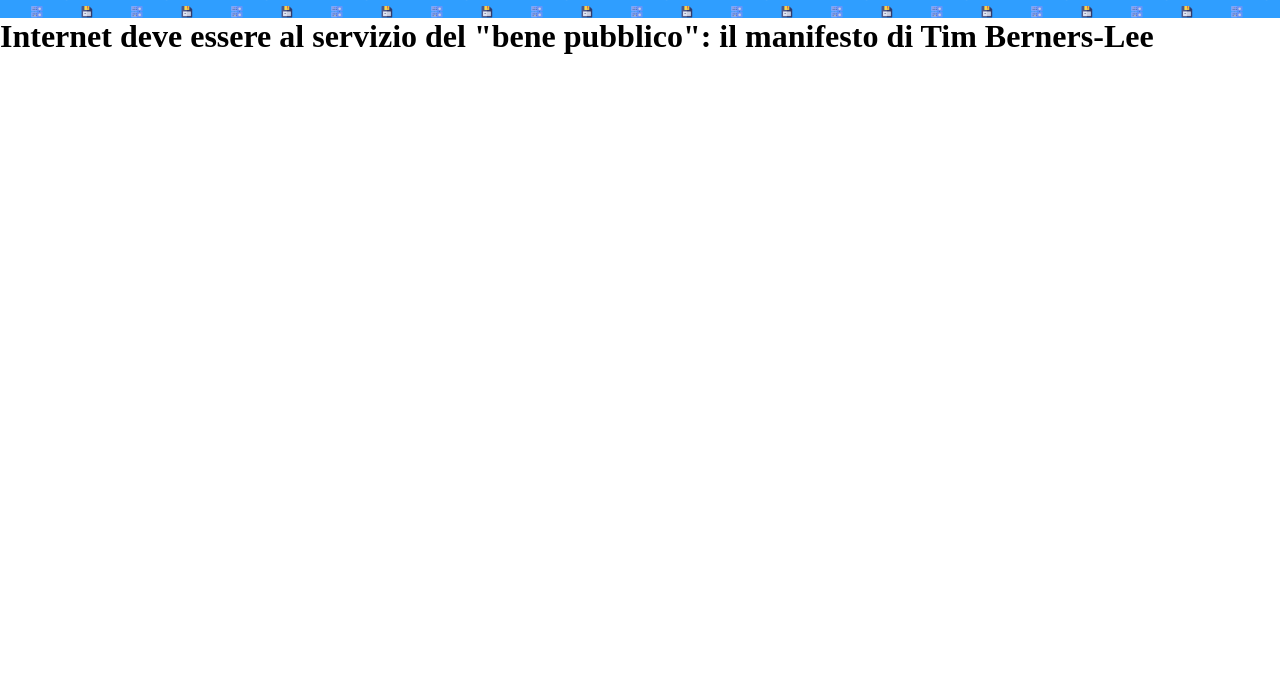
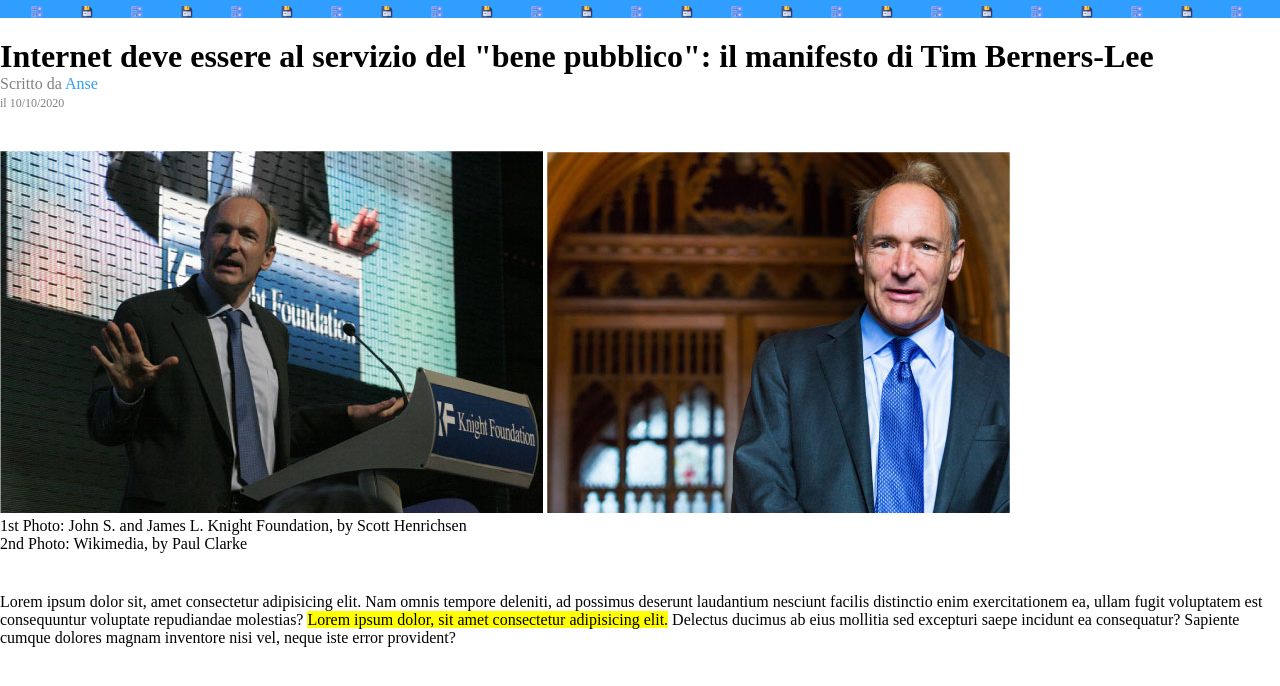
Before and after one commit to Anse98/html-css-booleaner, a plain HTML site: page index.html in a window 1280 px wide. Shown: the part 82-768 px from the top of the page. Drawn offline with Linux system fonts and the light colour scheme.

Commit message:
ADD - Foto, didascalie, paragrafo

```diff
--- a/css/style.css
+++ b/css/style.css
@@ -15,3 +15,19 @@
 #logo-header {
   width: 150px;
 }
+
+.general {
+  padding: 20px 0;
+}
+
+#autore-e-data {
+  color: hsl(0, 0%, 50%);
+}
+
+#Anse {
+  color: rgba(0, 136, 255, 0.814);
+}
+
+#data-pubblicazione {
+  font-size: 12px;
+}
--- a/index.html
+++ b/index.html
@@ -15,8 +15,26 @@
   </header>
 
   <main>
-    <div>
+    <!-- Titolo e data di pubblicazione -->
+    <div class="general">
       <h1>Internet deve essere al servizio del "bene pubblico": il manifesto di Tim Berners-Lee</h1>
+
+      <p id="autore-e-data">Scritto da <span id="Anse">Anse</span><br><span id="data-pubblicazione"> il 10/10/2020</span></p>
+    </div>
+    <!-- Fine titolo e data di pubblicazione -->
+
+    <div class="general">
+      <img src="./img/tim-1.jpg">
+      <img src="./img/tim-2.jpg">
+      <p>1st Photo: John S. and James L. Knight Foundation, by Scott Henrichsen</p>
+      <p>2nd Photo: Wikimedia, by Paul Clarke</p>
+    </div>
+
+    <div class="general">
+      <p>
+        Lorem ipsum dolor sit, amet consectetur adipisicing elit. Nam omnis tempore deleniti, ad possimus deserunt laudantium nesciunt facilis distinctio enim exercitationem ea, ullam fugit voluptatem est consequuntur voluptate repudiandae molestias?
+        <mark>Lorem ipsum dolor, sit amet consectetur adipisicing elit.</mark> Delectus ducimus ab eius mollitia sed excepturi saepe incidunt ea consequatur? Sapiente cumque dolores magnam inventore nisi vel, neque iste error provident?
+      </p>
     </div>
   </main>
 
```
